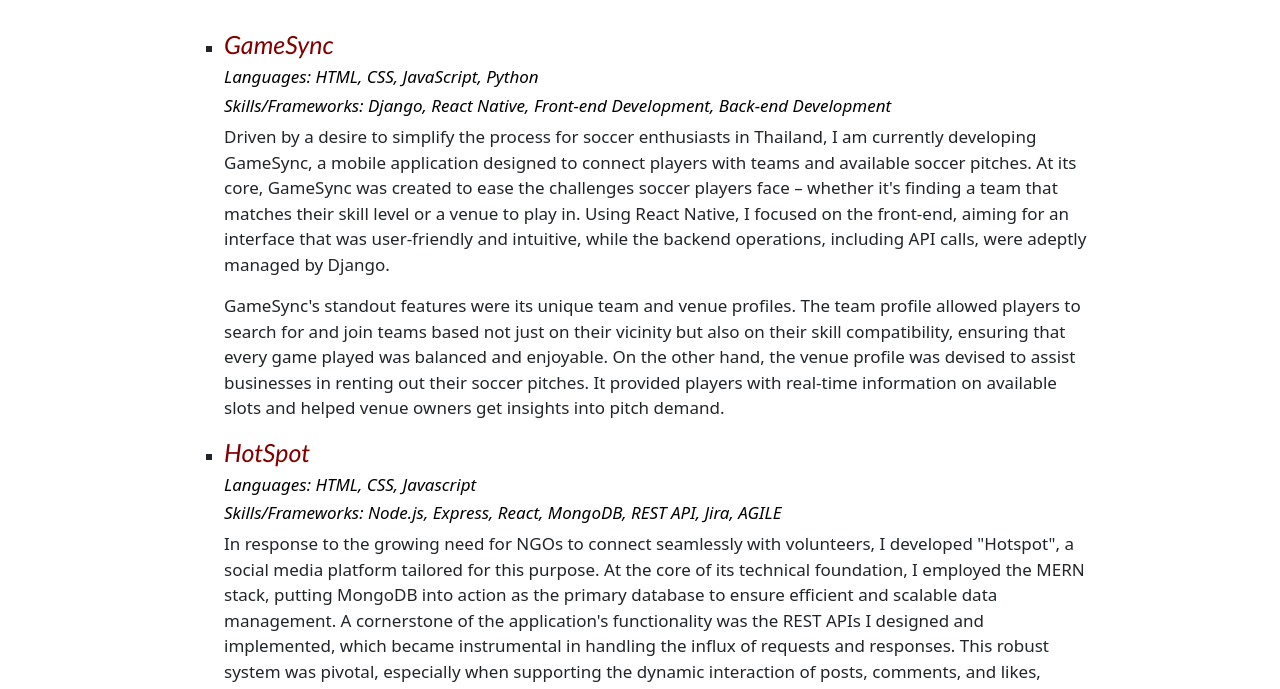
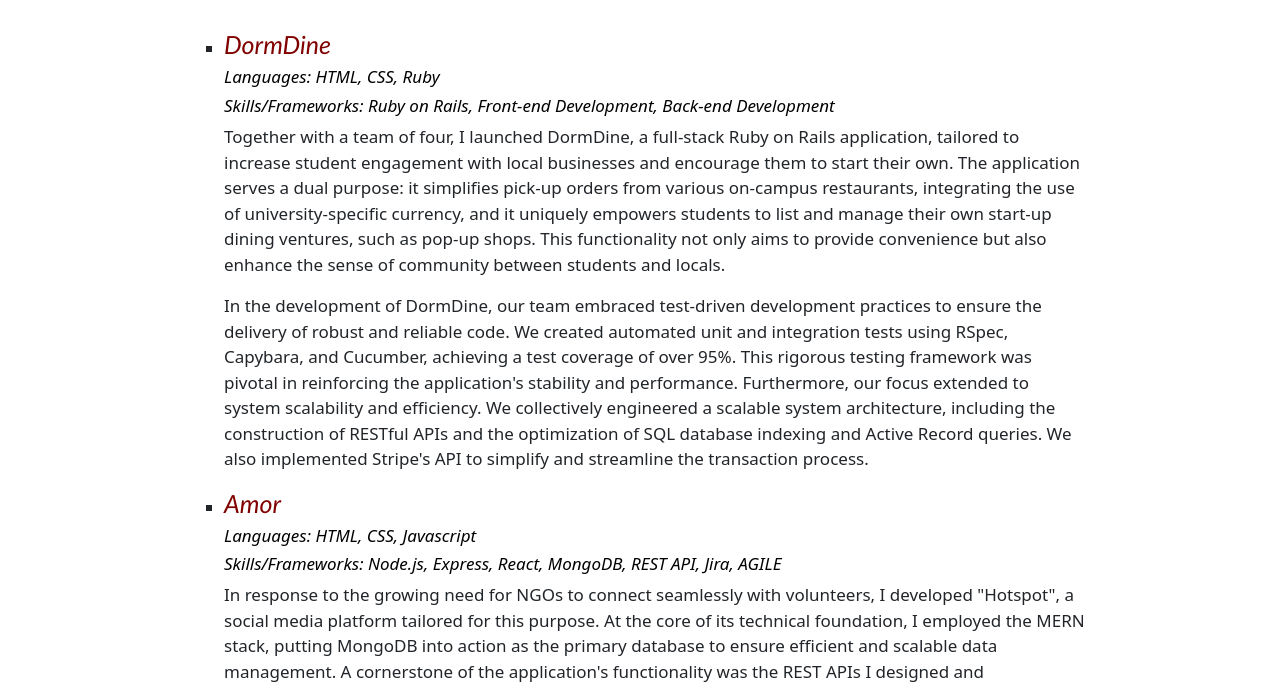
Before and after one commit to leoleaipailote/portfolio, a website: page projects.html in a window 1280 px wide. Shown: the part 105-794 px from the top of the page. Drawn offline with nearby package versions, Linux system fonts and the light colour scheme.

Commit message:
Added DormDine

```diff
--- a/projects.html
+++ b/projects.html
@@ -36,14 +36,14 @@
     <br>
     <ul>
         <li class = "project-description">
-            <h3>GameSync</h3>
-            <h4>Languages: HTML, CSS, JavaScript, Python</h4>
-            <h4>Skills/Frameworks: Django, React Native, Front-end Development, Back-end Development</h4>
-            <p>Driven by a desire to simplify the process for soccer enthusiasts in Thailand, I am currently developing GameSync, a mobile application designed to connect players with teams and available soccer pitches. At its core, GameSync was created to ease the challenges soccer players face – whether it's finding a team that matches their skill level or a venue to play in. Using React Native, I focused on the front-end, aiming for an interface that was user-friendly and intuitive, while the backend operations, including API calls, were adeptly managed by Django.</p>
-            <p>GameSync's standout features were its unique team and venue profiles. The team profile allowed players to search for and join teams based not just on their vicinity but also on their skill compatibility, ensuring that every game played was balanced and enjoyable. On the other hand, the venue profile was devised to assist businesses in renting out their soccer pitches. It provided players with real-time information on available slots and helped venue owners get insights into pitch demand. </p>
+            <h3>DormDine</h3>
+            <h4>Languages: HTML, CSS, Ruby</h4>
+            <h4>Skills/Frameworks: Ruby on Rails, Front-end Development, Back-end Development</h4>
+            <p>Together with a team of four, I launched DormDine, a full-stack Ruby on Rails application, tailored to increase student engagement with local businesses and encourage them to start their own.  The application serves a dual purpose: it simplifies pick-up orders from various on-campus restaurants, integrating the use of university-specific currency, and it uniquely empowers students to list and manage their own start-up dining ventures, such as pop-up shops. This functionality not only aims to provide convenience but also enhance the sense of community between students and locals.</p>
+            <p>In the development of DormDine, our team embraced test-driven development practices to ensure the delivery of robust and reliable code. We created automated unit and integration tests using RSpec, Capybara, and Cucumber, achieving a test coverage of over 95%. This rigorous testing framework was pivotal in reinforcing the application's stability and performance. Furthermore, our focus extended to system scalability and efficiency. We collectively engineered a scalable system architecture, including the construction of RESTful APIs and the optimization of SQL database indexing and Active Record queries. We also implemented Stripe's API to simplify and streamline the transaction process. </p>
         </li>
         <li class = "project-description">
-            <h3>HotSpot</h3>
+            <h3>Amor</h3>
             <h4>Languages: HTML, CSS, Javascript</h4>
             <h4>Skills/Frameworks: Node.js, Express, React, MongoDB, REST API, Jira, AGILE</h4>
             <p>In response to the growing need for NGOs to connect seamlessly with volunteers, I developed "Hotspot", a social media platform tailored for this purpose. At the core of its technical foundation, I employed the MERN stack, putting MongoDB into action as the primary database to ensure efficient and scalable data management. A cornerstone of the application's functionality was the REST APIs I designed and implemented, which became instrumental in handling the influx of requests and responses. This robust system was pivotal, especially when supporting the dynamic interaction of posts, comments, and likes, ensuring that the platform not only served its altruistic purpose but also stood strong from a technological perspective.</p>
```
